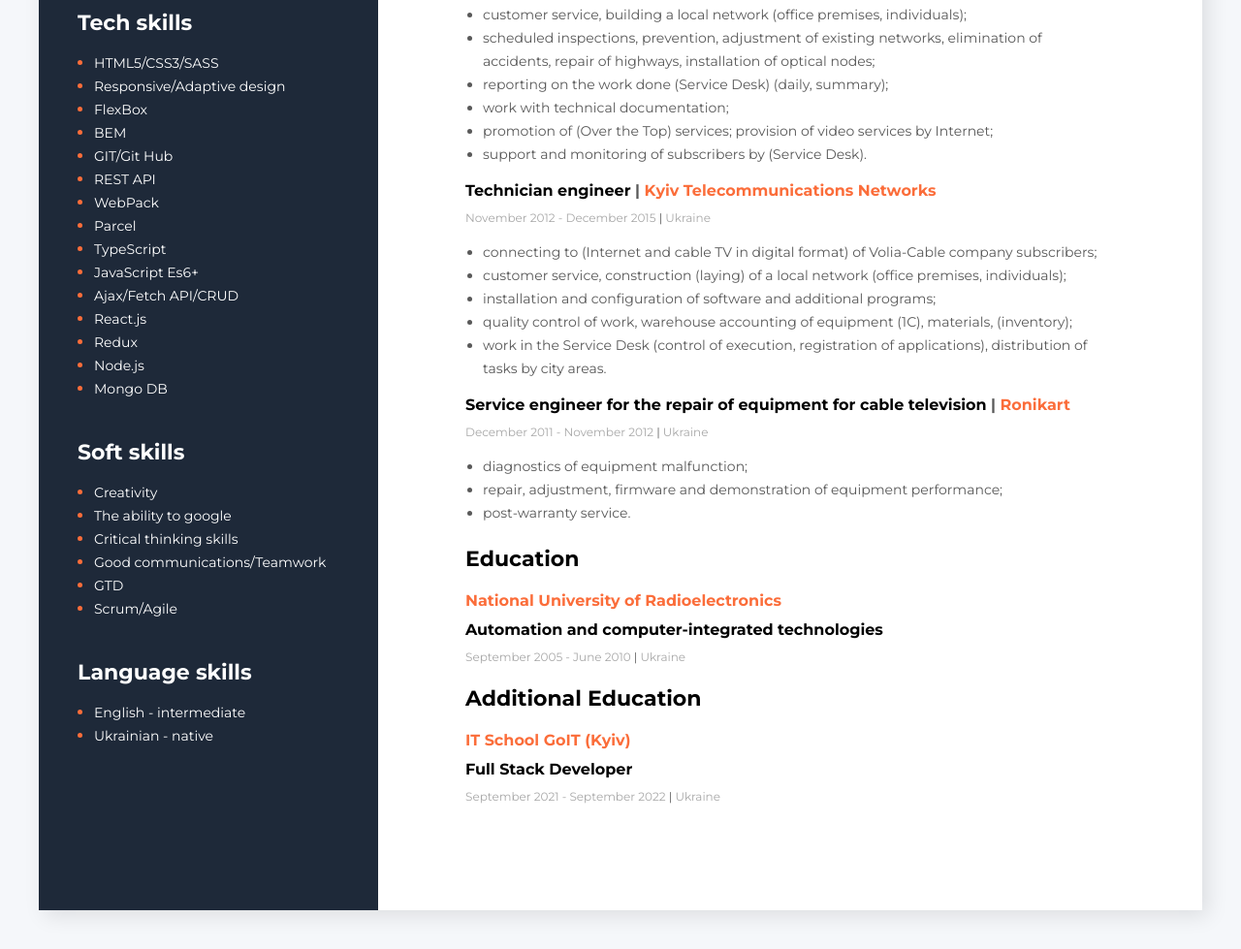
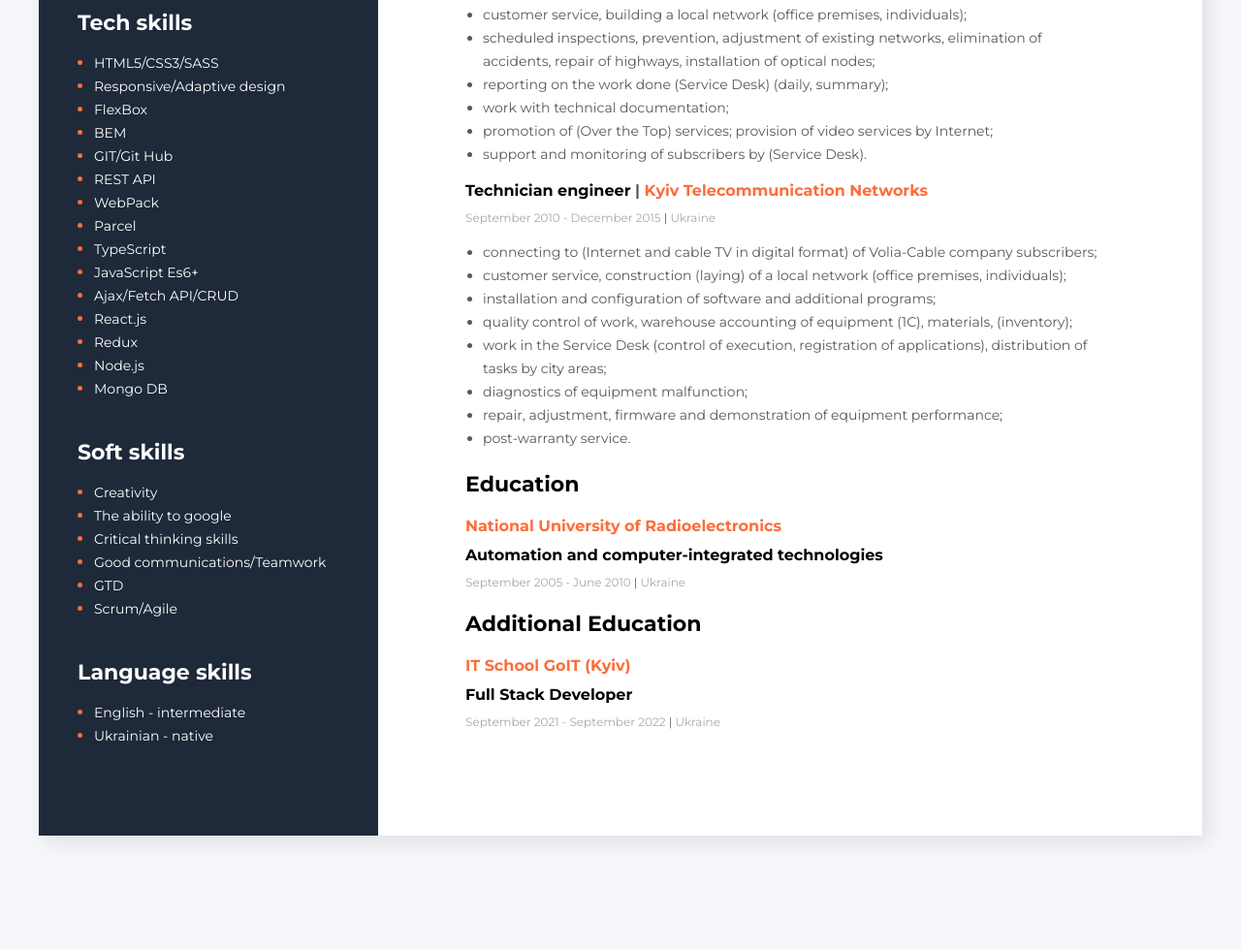
Before and after one commit to dxsteel/resume, a plain HTML site: page index.html in a window 1280 px wide. Shown: the part 1005-1984 px from the top of the page at 97% size. After the commit the page ends 1907 px from the top, so only its background shows below. Drawn offline with Linux system fonts and the light colour scheme.

Commit message:
editing work experience

```diff
--- a/index.html
+++ b/index.html
@@ -103,27 +103,20 @@
 
               <!--my company 2-->
                           <div class="my-work-experience-company-block">
-                            <h4 class="my-work-experience-position">Technician engineer <span class="my-work-experience-divider">|</span><span class="my-work-experience-company"> Kyiv Telecommunications Networks</span></h4>
-                            <p class="my-work-experience-time">November 2012 - December 2015 <span class="my-work-experience-divider">|</span>  Ukraine</p>
+                            <h4 class="my-work-experience-position">Technician engineer <span class="my-work-experience-divider">|</span><span class="my-work-experience-company"> Kyiv Telecommunication Networks</span></h4>
+                            <p class="my-work-experience-time">September 2010 - December 2015 <span class="my-work-experience-divider">|</span>  Ukraine</p>
                             <ul class="my-work-experience-duties">
                               <li class="my-work-experience-duty">connecting to (Internet and cable TV in digital format) of Volia-Cable company subscribers;</li>
                               <li class="my-work-experience-duty">customer service, construction (laying) of a local network (office premises, individuals);</li>
                               <li class="my-work-experience-duty">installation and configuration of software and additional programs;</li>
                               <li class="my-work-experience-duty">quality control of work, warehouse accounting of equipment (1C), materials, (inventory);</li>
-                              <li class="my-work-experience-duty">work in the Service Desk (control of execution, registration of applications), distribution of tasks by city areas.</li>
+                              <li class="my-work-experience-duty">work in the Service Desk (control of execution, registration of applications), distribution of tasks by city areas;</li>
+                              <li class="my-work-experience-duty">diagnostics of equipment malfunction;</li>
+                              <li class="my-work-experience-duty">repair, adjustment, firmware and demonstration of equipment performance;</li>
+                              <li class="my-work-experience-duty">post-warranty service.</li>
                             </ul>
                           </div>
 
-              <!--my company 3-->
-                            <div class="my-work-experience-company-block">
-                            <h4 class="my-work-experience-position">Service engineer for the repair of equipment for cable television <span class="my-work-experience-divider">|</span><span class="my-work-experience-company"> Ronikart</span> </h4>
-                            <p class="my-work-experience-time">December 2011 - November 2012 <span class="my-work-experience-divider">|</span>  Ukraine</p>
-                            <ul class="my-work-experience-duties">
-                              <li class="my-work-experience-duty">diagnostics of equipment malfunction;</li>
-                              <li class="my-work-experience-duty">repair, adjustment, firmware and demonstration of equipment performance;</li>
-                              <li class="my-work-experience-duty">post-warranty service.</li>
-                              </ul>
-                            </div>
               </div>
 
               <!--my education-->
```
